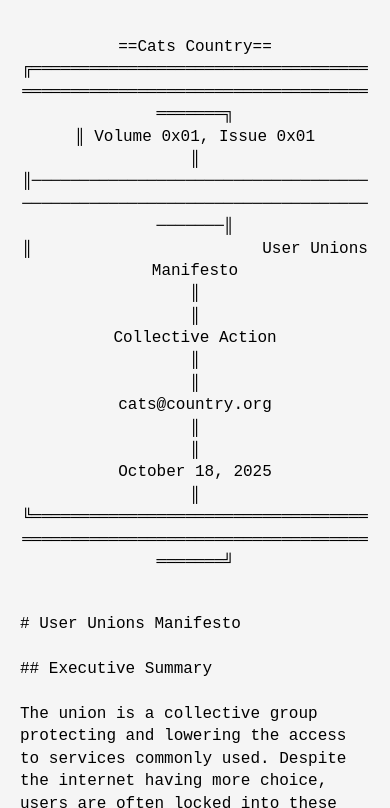
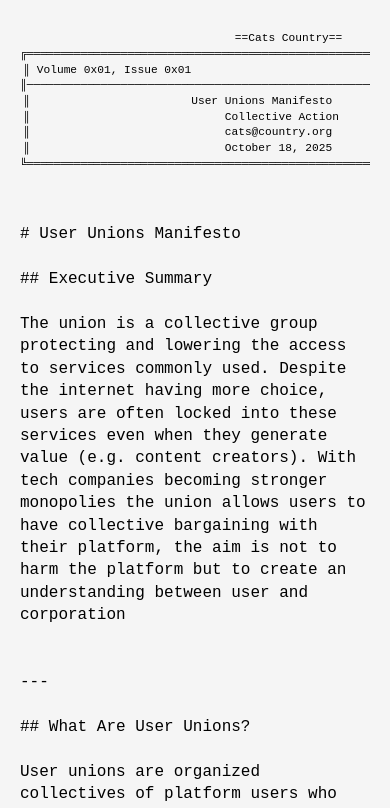
Before and after one commit to asii-mov/manifesto, a plain HTML site: page index.html in a window 390 px wide. Shown: the top 808 px of the page. Drawn offline with Linux system fonts and the light colour scheme.

Commit message:
feat: updated mobile formatting

```diff
--- a/index.html
+++ b/index.html
@@ -24,6 +24,13 @@
         .header {
             text-align: center;
             margin-bottom: 40px;
+            font-size: 0.8em;
+            overflow-x: auto;
+        }
+
+        .ascii-header {
+            display: inline-block;
+            min-width: 100%;
         }
 
         .title {
@@ -32,6 +39,16 @@
 
         .content {
             text-align: left;
+        }
+
+        @media (max-width: 600px) {
+            .header {
+                font-size: 0.7em;
+            }
+
+            body {
+                max-width: 100%;
+            }
         }
     </style>
 </head>
```
